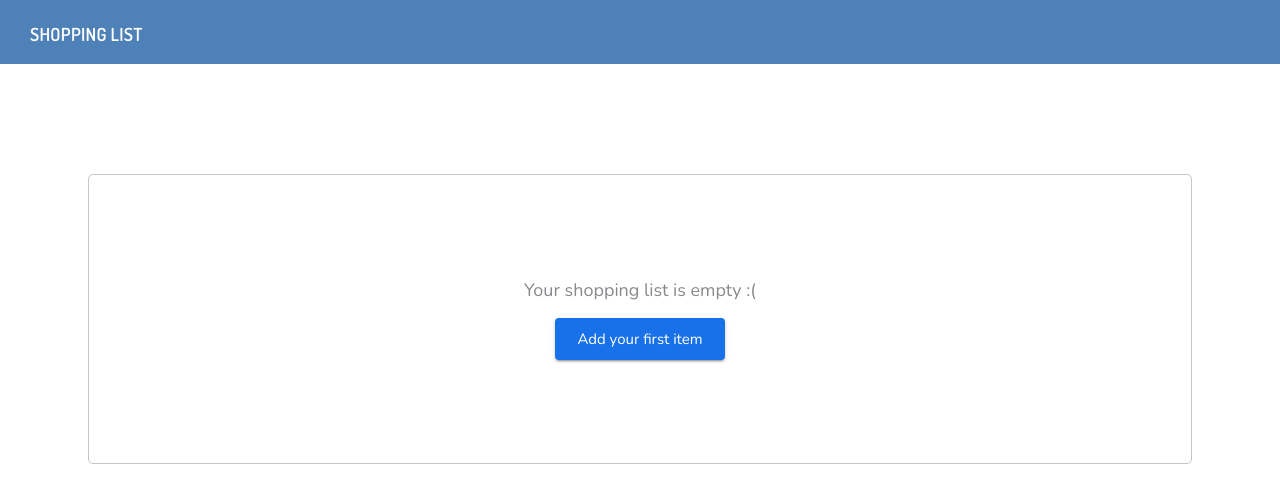
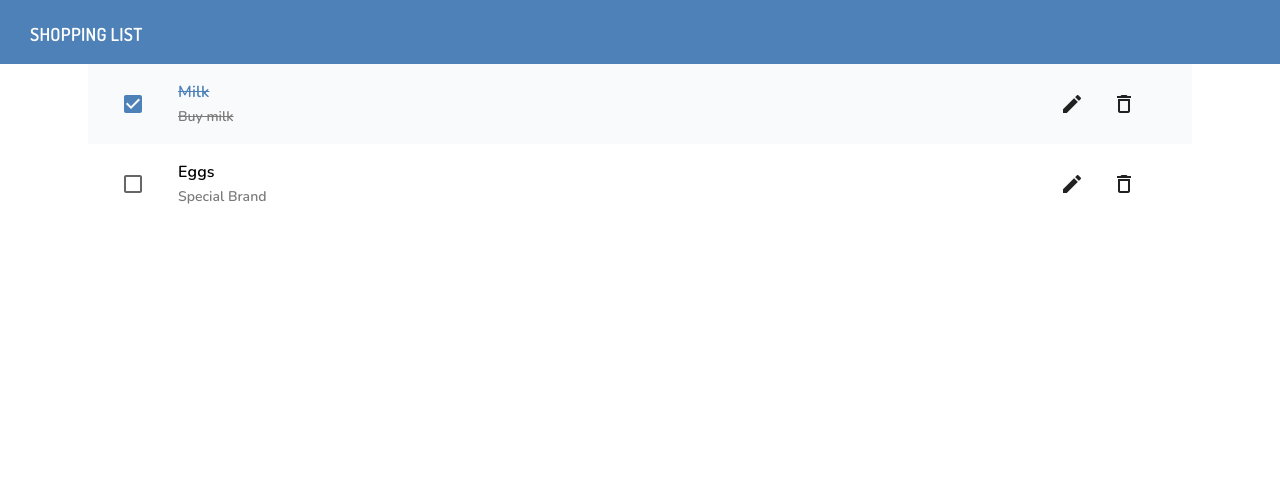
Before and after one commit to JohnnyJumper/simple-todo, a React (Vite) app: page / in a window 1280 px wide. Shown: the top 502 px of the page. Built offline with nearby package versions, Linux system fonts and the light colour scheme.

Commit message:
connect functionality
everything except add or edit

```diff
--- a/src/components/ShoppingList.tsx
+++ b/src/components/ShoppingList.tsx
@@ -1,12 +1,17 @@
+import { useState } from "react";
 import Typography from "@mui/material/Typography";
 import Container from "@mui/material/Container";
 import Button from "@mui/material/Button";
 import { useShoppingList } from "../hooks/useShoppingList";
+import ShopItem from "./ShopItem";
 
 export default function ShoppingList() {
-  const { items } = useShoppingList();
+  const { items, editItem, removeItem, toggleItem } = useShoppingList(true);
 
-  if (items.length === 0)
+  const [selectedItem, setSelectedItem] = useState<string | null>(
+    items[0]?.id ?? null,
+  );
+  if (items.length === 0) {
     return (
       <Container
         sx={{
@@ -16,7 +21,23 @@ export default function ShoppingList() {
         <EmptyShoppingList />
       </Container>
     );
-  return <Container></Container>;
+  }
+
+  return (
+    <Container>
+      {items.map((item, index) => (
+        <ShopItem
+          item={item}
+          key={index}
+          selected={selectedItem === item.id}
+          onClick={() => setSelectedItem(item.id)}
+          onItemToggle={(id) => toggleItem(id)}
+          onItemEdit={(id) => editItem(id, {})}
+          onItemRemoval={(id) => removeItem(id)}
+        />
+      ))}
+    </Container>
+  );
 }
 
 function EmptyShoppingList() {
```
